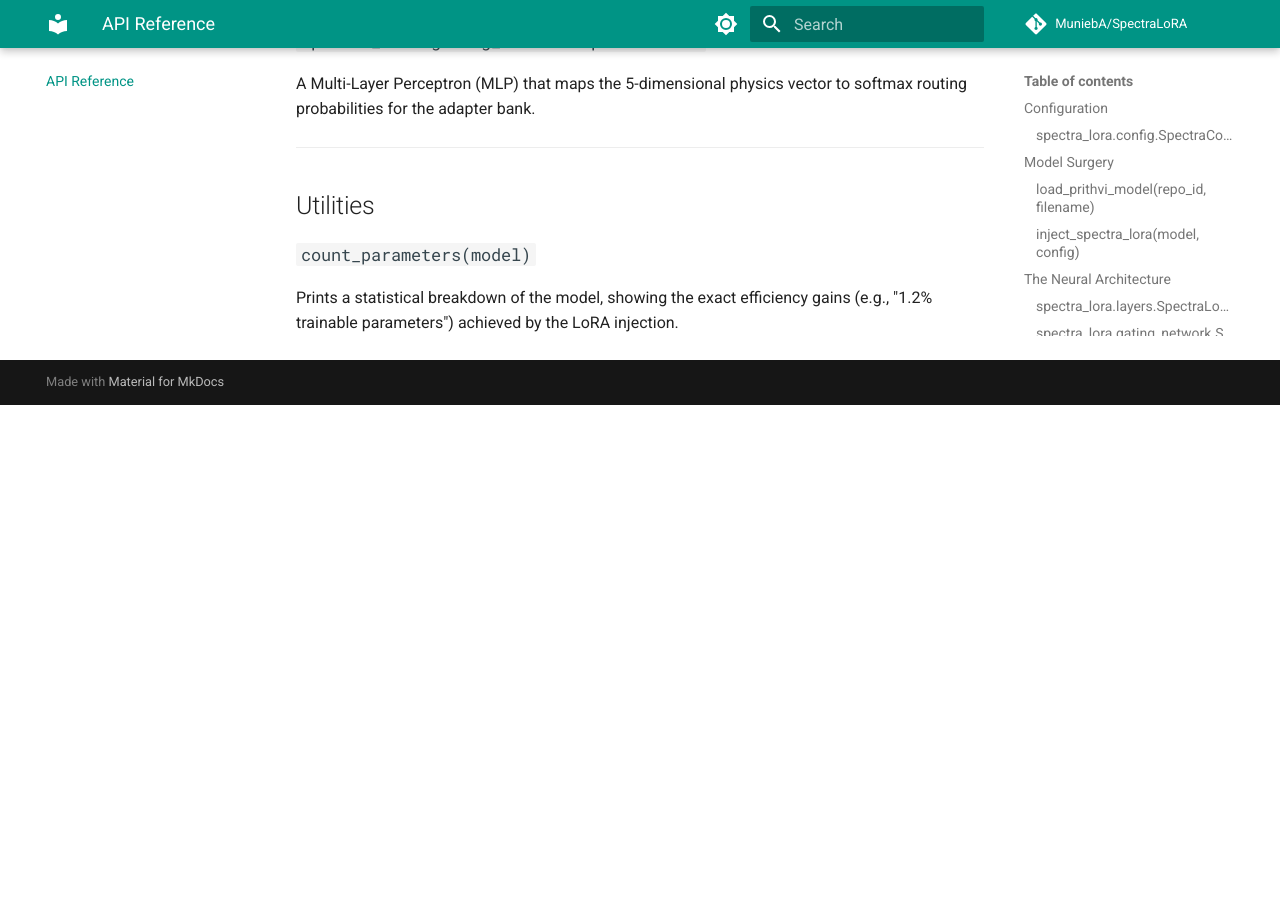
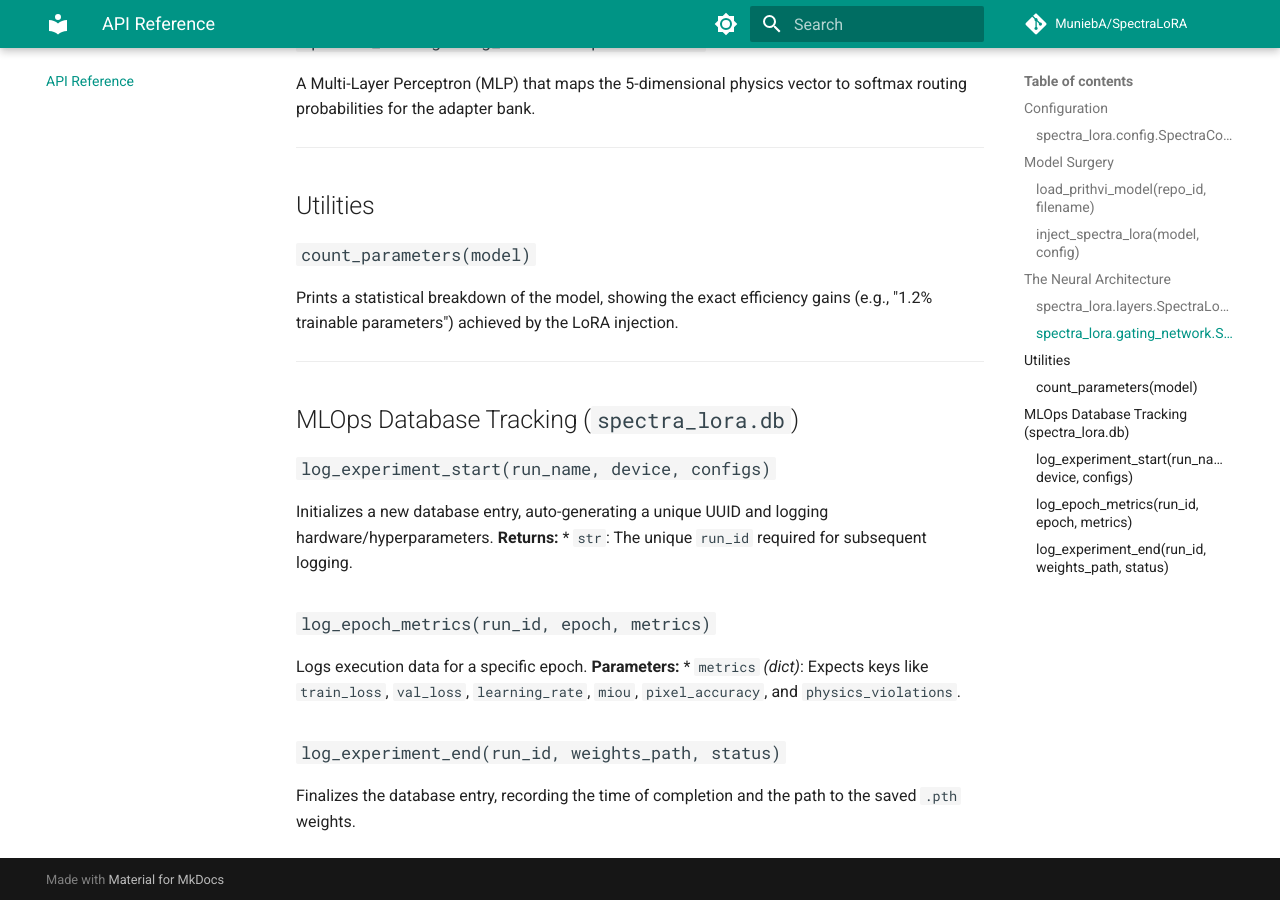
Before and after one commit to MuniebA/SpectraLoRA, an MkDocs documentation site: the page built from docs/api_reference.md, in a window 1280 px wide and 900 px high, scrolled down 1235 px. Built offline with MkDocs 1.6.1 and Material for MkDocs 9.7.7, drawn with Linux system fonts in a browser that asks for light colours; comment, search, counter and statistics services are not loaded; before the commit the page ends 1640 px from its top, so only the background shows below that.

Commit message:
Add MLOps tracking docs and db references
Add documentation and navigation for built-in MLOps experiment tracking: update README.md and docs/index.md to mention automatic logging and the db.py engine, extend docs/api_reference.md with spectra_lora.db API (log_experiment_start, log_epoch_metrics, log_experiment_end), and add a Getting Started note about local SQLite tracking and SPECTRALORA_DB_URL for PostgreSQL. Also update mkdocs.yml to include a "MLOps Tracking" page in the site nav.

```diff
--- a/docs/api_reference.md
+++ b/docs/api_reference.md
@@ -47,3 +47,19 @@ A Multi-Layer Perceptron (MLP) that maps the 5-dimensional physics vector to sof
 
 ### `count_parameters(model)`
 Prints a statistical breakdown of the model, showing the exact efficiency gains (e.g., "1.2% trainable parameters") achieved by the LoRA injection.
+
+---
+
+## MLOps Database Tracking (`spectra_lora.db`)
+
+### `log_experiment_start(run_name, device, configs)`
+Initializes a new database entry, auto-generating a unique UUID and logging hardware/hyperparameters.
+**Returns:** * `str`: The unique `run_id` required for subsequent logging.
+
+### `log_epoch_metrics(run_id, epoch, metrics)`
+Logs execution data for a specific epoch.
+**Parameters:**
+* `metrics` *(dict)*: Expects keys like `train_loss`, `val_loss`, `learning_rate`, `miou`, `pixel_accuracy`, and `physics_violations`.
+
+### `log_experiment_end(run_id, weights_path, status)`
+Finalizes the database entry, recording the time of completion and the path to the saved `.pth` weights.
--- a/mkdocs.yml
+++ b/mkdocs.yml
@@ -33,6 +33,7 @@ nav:
   - Getting Started: getting_started.md
   - The Physics Engine: physics_engine.md
   - API Reference: api_reference.md
+  - MLOps Tracking: mlops_tracking.md
 
 markdown_extensions:
   - pymdownx.arithmatex:
```
Also changed, not shown: README.md (+2 -0 lines), docs/getting_started.md (+5 -0 lines), docs/index.md (+2 -0 lines).
